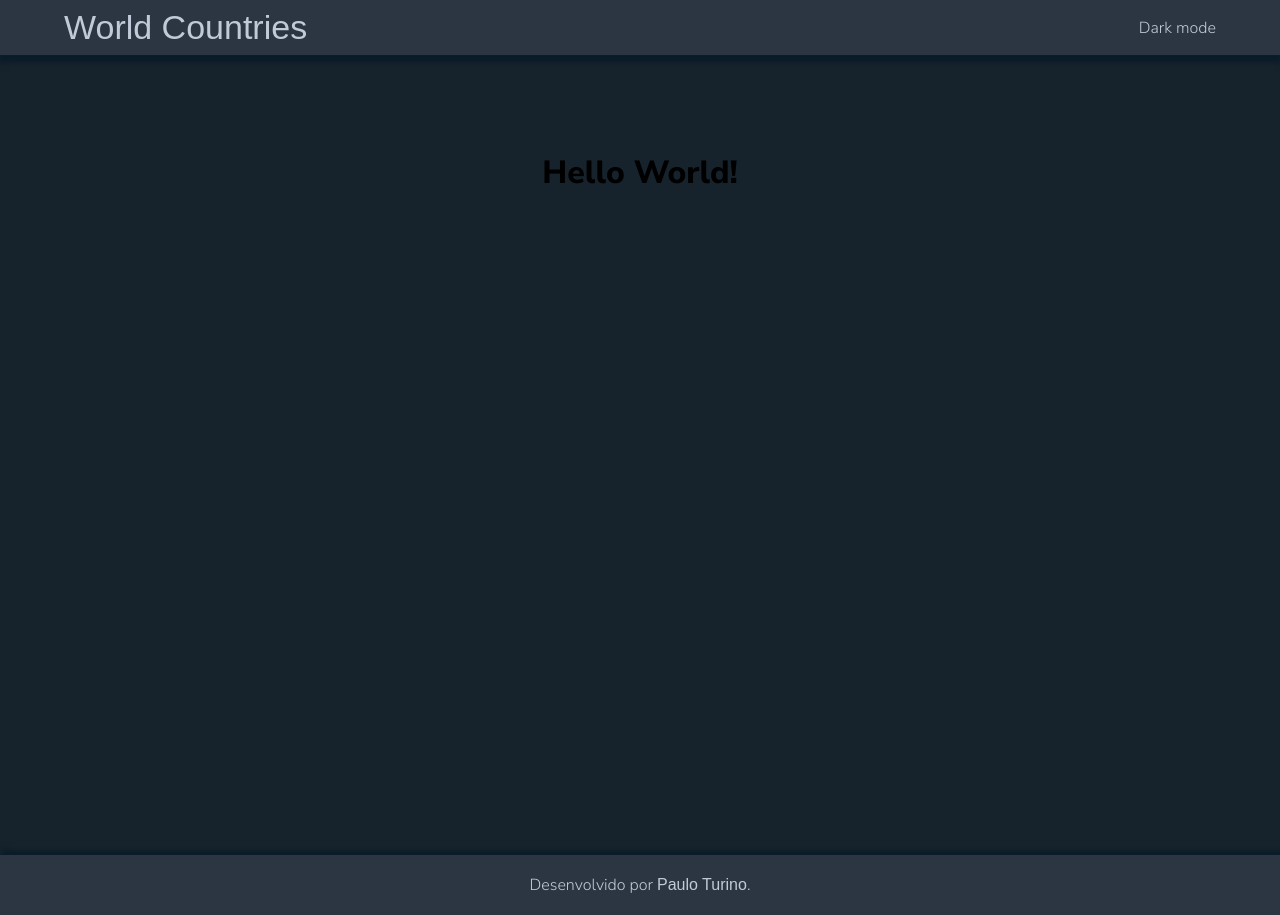
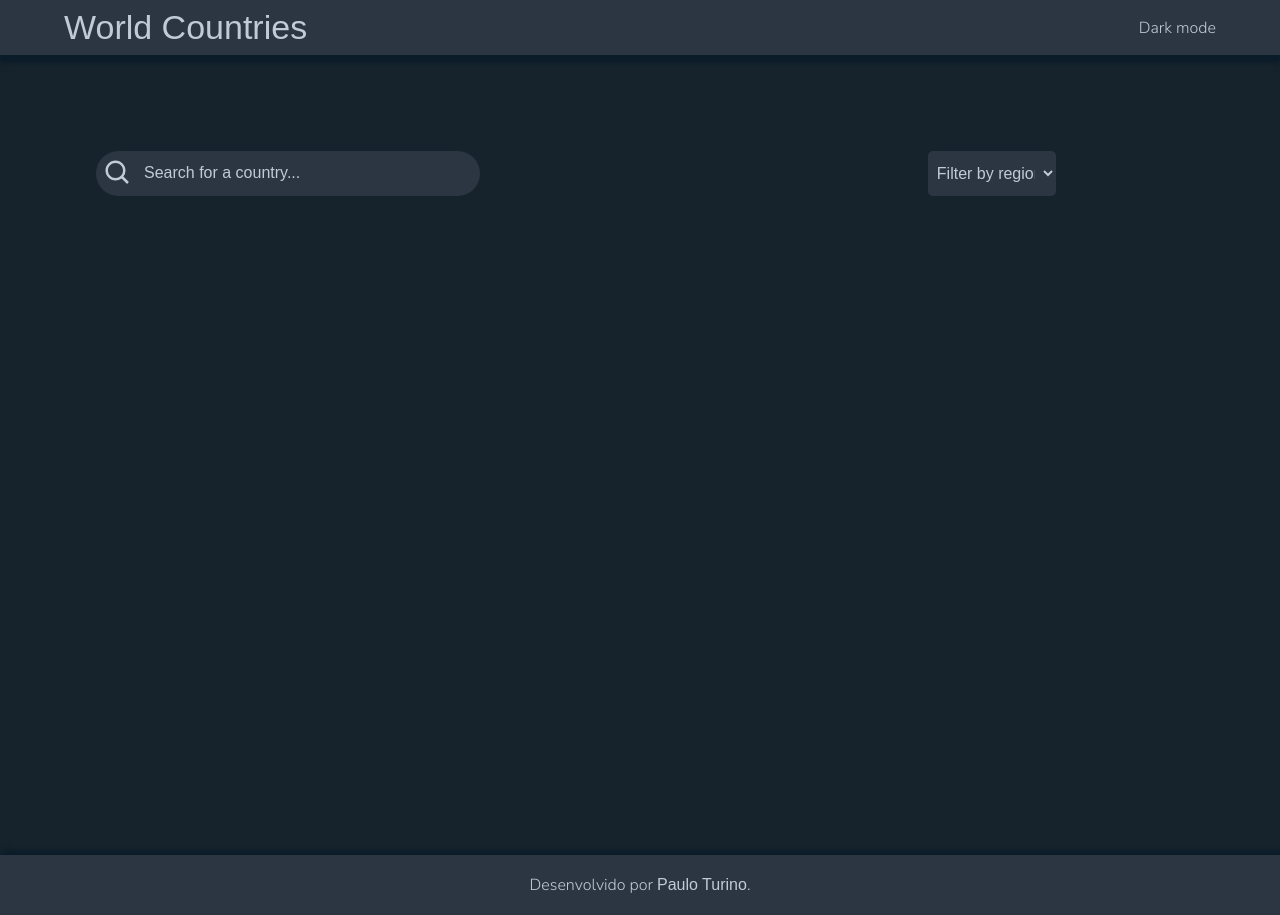
Before and after one commit to TurinoS/world-countries, a Next.js app: page / in a window 1280 px wide. Built offline with nearby package versions, Linux system fonts and the light colour scheme; a web font is replaced by a local one.

Commit message:
feat: Implementando a parte estética do input e do select

```diff
--- a/package.json
+++ b/package.json
@@ -17,6 +17,7 @@
     "next": "13.4.5",
     "react": "18.2.0",
     "react-dom": "18.2.0",
+    "react-icons": "^4.9.0",
     "typescript": "5.1.3"
   }
 }
--- a/src/app/page.module.css
+++ b/src/app/page.module.css
@@ -1,8 +1,10 @@
 .main {
-  display: flex;
-  flex-direction: column;
-  justify-content: space-between;
-  align-items: center;
   padding: 6rem;
   min-height: 100vh;
 }
+
+.filter {
+  display: flex;
+  justify-content: space-between;
+  margin-right: 10vw;
+}
--- a/src/app/page.tsx
+++ b/src/app/page.tsx
@@ -1,9 +1,14 @@
+import { SearchInput } from '@/components/search-input'
 import styles from './page.module.css'
+import { RegionSelect } from '@/components/region-select'
 
 export default function Home() {
   return (
     <main className={styles.main}>
-      <h1>Hello World!</h1>
+      <div className={styles.filter}>
+        <SearchInput />
+        <RegionSelect />
+      </div>
     </main>
   )
 }
--- /dev/null
+++ b/src/components/region-select.tsx
@@ -0,0 +1,18 @@
+import styles from '../styles/RegionSelect.module.css';
+
+interface SelectProps {
+
+}
+
+export function RegionSelect(props: SelectProps) {
+    return(
+        <select className={styles.select} name='regions' id='regions'>
+            <option value='' disabled selected hidden>Filter by region</option>
+            <option value='africa'>Africa</option>
+            <option value='america'>America</option>
+            <option value='asia'>Asia</option>
+            <option value='europe'>Europe</option>
+            <option value='oceania'>Oceania</option>
+        </select>
+    )
+}
--- /dev/null
+++ b/src/components/search-input.tsx
@@ -0,0 +1,15 @@
+import styles from '../styles/SearchInput.module.css';
+import { BiSearch } from 'react-icons/bi';
+
+interface InputProps {
+
+}
+
+export function SearchInput(props: InputProps) {
+    return(
+        <>
+            <BiSearch className={styles.icon} />
+            <input className={styles.input} type='text' name='search' id='search' placeholder='Search for a country...' />
+        </>
+    )
+}
--- /dev/null
+++ b/src/styles/RegionSelect.module.css
@@ -0,0 +1,9 @@
+.select {
+    padding: .8em .3em;
+    width: 10vw;
+    background-color: var(--bg-dark-two);
+    border: none;
+    border-radius: .3em;
+    color: var(--font-dark);
+    font-size: 16px;
+}
--- /dev/null
+++ b/src/styles/SearchInput.module.css
@@ -0,0 +1,22 @@
+.input {
+    padding: .8em 1em .8em 3em;
+    width: 30vw;
+    background-color: var(--bg-dark-two);
+    border: none;
+    border-radius: 2em;
+    color: var(--font-dark);
+    font-size: 16px;
+}
+
+.input::placeholder {
+    color: var(--font-dark);
+    font-size: 16px;
+}
+
+.icon {
+    color: var(--font-dark);
+    position: absolute;
+    text-align: end;
+    margin: 7px;
+    font-size: 30px;
+}
```
Also changed, not shown: 1 other file (tests, documents, lock files or other folders).
